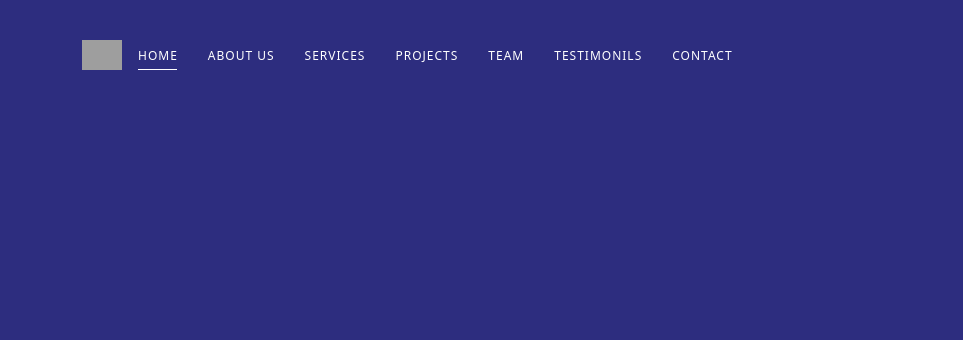
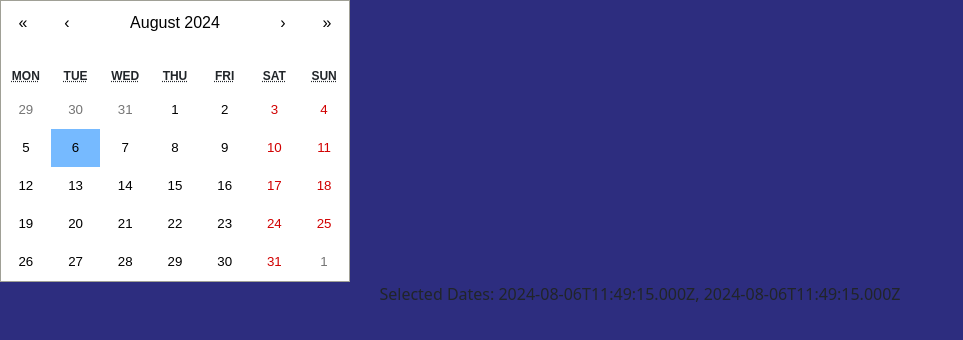
Before and after one commit to Siver29/souliffy, a React (Create React App) app: page / in a window 1280 px wide. Shown: the top 340 px of the page, without its empty margins (0-963 px from the left). Built offline with nearby package versions, Linux system fonts and the light colour scheme; grey boxes are pictures that could not be loaded.

Commit message:
calender

```diff
--- a/package.json
+++ b/package.json
@@ -8,6 +8,7 @@
     "@testing-library/user-event": "^13.5.0",
     "bootstrap": "^5.3.3",
     "react": "^18.3.1",
+    "react-calendar": "^5.0.0",
     "react-dom": "^18.3.1",
     "react-scripts": "5.0.1",
     "web-vitals": "^2.1.4"
--- a/src/App.js
+++ b/src/App.js
@@ -1,11 +1,14 @@
 import logo from './logo.svg';
 import './App.css';
+import Reservation from './Pages/Reservation/Reservation';
 import Navbar from './Components/UserComponents/Navbar/Navbar'
+import 'bootstrap/dist/css/bootstrap.min.css';
 
 function App() {
   return (
     <div className="App">
-      <Navbar/>
+      {/* <Navbar/> */}
+      <Reservation/>
     </div>
   );
 }
--- /dev/null
+++ b/src/Components/Calendar/CalenderWrapper.css
@@ -0,0 +1,21 @@
+.calendar {
+    border: 1px solid #ccc;
+    padding: 20px;
+    border-radius: 10px;
+    box-shadow: 0 0 10px rgba(0, 0, 0, 0.1);
+  }
+
+  .calendar .react-calendar__tile {
+    padding: 10px;
+    border-radius: 5px;
+    cursor: pointer;
+  }
+
+  .calendar .react-calendar__tile--active {
+    background-color: #007bff;
+    color: #fff;
+  }
+
+  .calendar .react-calendar__tile--hover {
+    background-color: #f0f0f0;
+  }
--- /dev/null
+++ b/src/Components/Calendar/CalenderWrapper.js
@@ -0,0 +1,29 @@
+import React, { useState } from 'react';
+import Calendar from 'react-calendar';
+import 'react-calendar/dist/Calendar.css';
+
+function CalenderWrapper() {
+  const [dates, setDates] = useState([new Date(), new Date()]);
+
+  const onChange = (dates) => {
+    if (Array.isArray(dates)) {
+      setDates(dates);
+    } else {
+      setDates([dates]);
+    }
+  };
+
+  return (
+    <div>
+      <Calendar
+        onChange={onChange}
+        value={dates}
+        selectRange={true}
+        className="calendar"
+      />
+      <p>Selected Dates: {dates.map((date) => date.toISOString()).join(', ')}</p>
+    </div>
+  );
+}
+
+export default CalenderWrapper;
--- /dev/null
+++ b/src/Pages/Reservation/Reservation.js
@@ -0,0 +1,12 @@
+import React from 'react'
+import CalenderWrapper from '../../Components/Calendar/CalenderWrapper'
+
+function Reservation() {
+  return (
+    <section className='reservation-page'>
+      <CalenderWrapper/>
+    </section>
+  )
+}
+
+export default Reservation
```
Also changed, not shown: src/Components/Calendar/Calendar.js (deleted, +0 -11 lines), src/index.css (+9 -9 lines), src/Pages/Reservation/Reservation.css (added), 1 other file (tests, documents, lock files or other folders).
